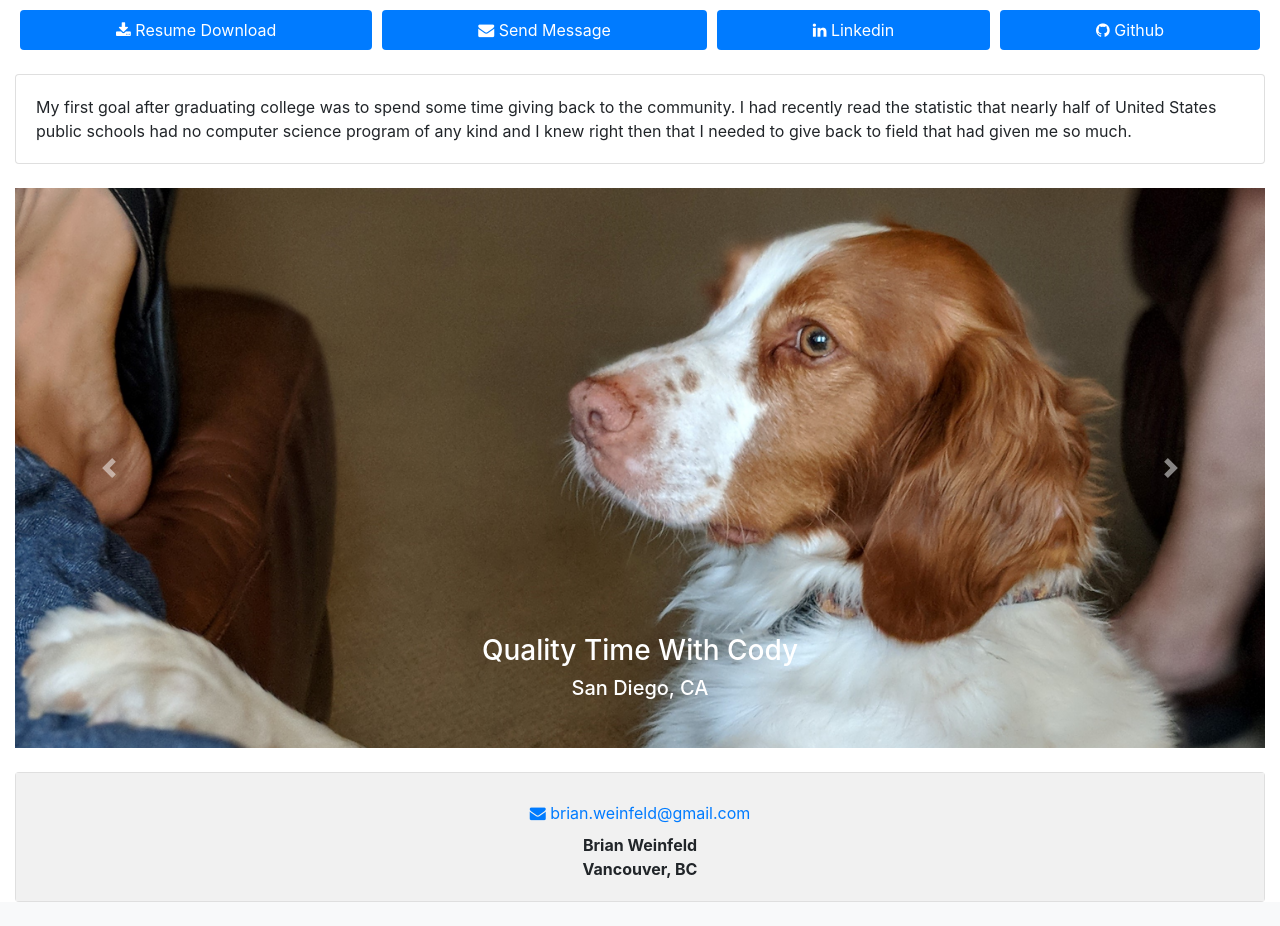
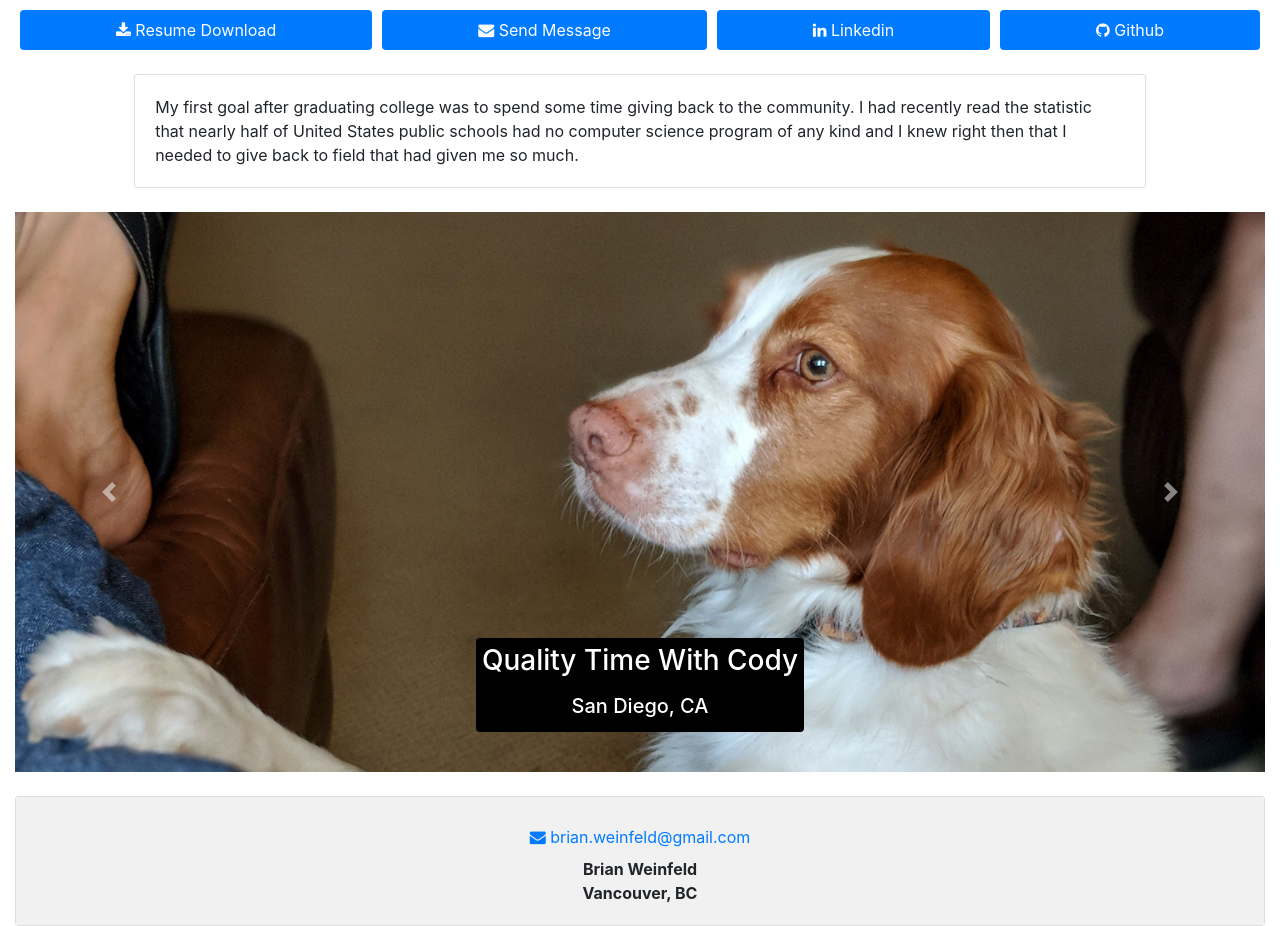
Before and after one commit to brian-w-projects/personal_website, a Flask app: page / in a window 1280 px wide. Shown: the part 72-998 px from the top of the page. Before the commit the page ends 974 px from the top, so only its background shows below. Run offline with Flask 2, Linux system fonts and the light colour scheme; some libraries are stand-ins or nearby versions.

Commit message:
cleaning up code

```diff
--- a/app/static/main/index.css
+++ b/app/static/main/index.css
@@ -75,6 +88,18 @@ footer > .card > .card-body{
     .carousel-item {
         height: 70vh;
         width: auto;
+    }
+
+    .line1{
+        font-size: 1.75rem;
+        font-weight: 500;
+        line-height: 1.2;
+    }
+
+    .line2{
+        font-size: 1.25rem;
+        font-weight: 500;
+        line-height: 1.2;
     }
 }
 
@@ -84,5 +109,8 @@ footer > .card > .card-body{
 }
 
 .dark{
-    color: black;
+    background-color: black;
+    display: inline-block;
+    padding: 5px;
 }
+/*Carousel*/
--- a/app/static/main/photos.css
+++ /dev/null
@@ -1,69 +0,0 @@
-.polaroid-images span
-{
-    background: white;
-    display: inline;
-    float: left;
-    margin: 0 15px 30px;
-    padding: 10px 10px 25px;
-    text-align: center;
-    text-decoration: none;
-    -webkit-box-shadow: 0 4px 6px rgba(0, 0, 0, .3);
-    -moz-box-shadow: 0 4px 6px rgba(0,0,0,.3);
-    box-shadow: 0 4px 6px rgba(0,0,0,.3);
-    -webkit-transition: all .15s linear;
-    -moz-transition: all .15s linear;
-    transition: all .15s linear;
-    z-index:0;
-        position:relative;
-}
-
-.polaroid-images span:after {
-    color: #333;
-    font-size: 20px;
-    content: attr(title);
-    position: relative;
-    top:15px;
-}
-
-.polaroid-images img {
-    display: block;
-    width: inherit;
-}
-
-.polaroid-images span:nth-child(2n)
-{
-    -webkit-transform: rotate(4deg);
-    -moz-transform: rotate(4deg);
-    transform: rotate(4deg);
-}
-.polaroid-images span:nth-child(3n) {
-    -webkit-transform: rotate(-24deg);
-    -moz-transform: rotate(-24deg);
-    transform: rotate(-24deg);
-}
-.polaroid-images span:nth-child(4n)
-{
-    -webkit-transform: rotate(14deg);
-    -moz-transform: rotate(14deg);
-    transform: rotate(14deg);
-}
-.polaroid-images span:nth-child(5n)
-{
-    -webkit-transform: rotate(-18deg);
-    -moz-transform: rotate(-18deg);
-    transform: rotate(-18deg);
-}
-
-.polaroid-images span:hover{
-    -webkit-transform: rotate(0deg);
-    -moz-transform: rotate(0deg);
-        transform: rotate(0deg);
-    -webkit-transform: scale(1.2);
-    -moz-transform: scale(1.2);
-        transform: scale(1.2);
-    z-index:10;
-    -webkit-box-shadow: 0 10px 20px rgba(0, 0, 0, .7);
-    -moz-box-shadow: 0 10px 20px rgba(0,0,0,.7);
-        box-shadow: 0 10px 20px rgba(0,0,0,.7);
-    cursor: default;
-}
--- a/app/templates/macros/base.html
+++ b/app/templates/macros/base.html
@@ -14,7 +14,6 @@
   <link rel="stylesheet" href="https://maxcdn.bootstrapcdn.com/bootstrap/4.0.0/css/bootstrap.min.css" integrity="sha384-Gn5384xqQ1aoWXA+058RXPxPg6fy4IWvTNh0E263XmFcJlSAwiGgFAW/dAiS6JXm" crossorigin="anonymous">
   <link href="{{ url_for('static', filename='fontawesome/css/font-awesome.css') }}" rel="stylesheet">
   <link href="{{ url_for('static', filename='main/index.css') }}" rel="stylesheet"/>
-  <link href="{{ url_for('static', filename='main/photos.css') }}" rel="stylesheet"/>
   <link href="{{ url_for('static', filename='progress/nprogress.css') }}" rel="stylesheet"/>
 </head>
 <body>
--- /dev/null
+++ b/app/templates/macros/carousel_slide.html
@@ -0,0 +1,12 @@
+{% macro slide(image1, image2, line1, line2, active) %}
+  <div class="carousel-item {{ active }}">
+    <img class="carousel-image d-none d-md-block" src="{{ url_for('static', filename=image2) }}">
+    <img class="carousel-image d-block d-md-none" src="{{ url_for('static', filename=image1) }}">
+    <div class="carousel-caption d-block">
+      <span class="card dark">
+        <p class="line1">{{ line1 }}</p>
+        <h5 class="line2">{{ line2 }}</h5>
+      </span>
+    </div>
+  </div>
+{% endmacro %}
--- a/app/templates/macros/navbar.html
+++ b/app/templates/macros/navbar.html
@@ -1,7 +1,7 @@
 {% macro build() %}
   <nav class="navbar navbar-fixed-top navbar-expand-lg navbar-light bg-light">
     <span class="navbar-brand">
-      <img src="{{ url_for('static', filename='favicon/favicon.ico') }}" width="30" height="30" id='inline' class="align-top" alt="">
+      <img src="{{ url_for('static', filename='favicon/favicon.ico') }}" width="30" height="30" class="align-top" alt="">
       Brian's Data Science Site
     </span>
     <button class="navbar-toggler" type="button" data-toggle="collapse" data-target="#navbarSupportedContent" aria-controls="navbarSupportedContent" aria-expanded="false" aria-label="Toggle navigation">
@@ -16,15 +16,6 @@
         <li class='nav-link {%  if request.path == '/certifications' %}active{% endif %}' id="certifications"><a class='nav-link' href={{ url_for('main.certifications') }}>Certifications</a></li>
         <li class='nav-link {%  if request.path == '/api1' %}active{% endif %}' id="api1"><a class='nav-link' href={{ url_for('main.api1') }}>API</a></li>
       </ul>
-    <!--
-      <form id='search-form' class="navbar-form navbar-right" role="search">
-        <div class="form-group">
-          <div class="input-group">
-            <span class="input-group-addon"><span class="glyphicon glyphicon-search"></span></span>
-            <input id='search-bar' class="form-control" placeholder="Search"/>
-          </div>
-        </div>
-      </form>-->
     </div>
   </nav>
 {% endmacro %}
--- a/app/templates/main/index.html
+++ b/app/templates/main/index.html
@@ -1,3 +1,4 @@
+{% import 'macros/carousel_slide.html' as carousel %}
 {% extends 'macros/base.html' %}
 
 {% block title %}
@@ -7,6 +8,7 @@
   <div id="page">
     {{ super() }}
     <div class="container-fluid">
+      <div class="col-12 offset-lg-1 col-lg-10 d-none d-md-block">
         <div class="card">
           <div class="card-body">
             <div class="card-text">
@@ -18,74 +20,19 @@
           </div>
         </div>
       </div>
+    </div>
     <br/>
     <div class="container-fluid">
       <div id="carousel" class="carousel slide" data-ride="carousel">
         <div class="carousel-inner">
-          <div class="carousel-item active">
-            <img class="carousel-image d-none d-md-block" src="{{ url_for('static', filename='images/1_2.jpg') }}" alt="First slide">
-            <img class="carousel-image d-block d-md-none" src="{{ url_for('static', filename='images/1.jpg') }}" alt="First slide">
-            <div class="carousel-caption d-block">
-              <h3>Quality Time With Cody</h3>
-              <h5>San Diego, CA</h5>
-            </div>
-          </div>
-          <div class="carousel-item">
-            <img class="carousel-image d-none d-md-block" src="{{ url_for('static', filename='images/2_1.jpg') }}" alt="Second slide">
-            <img class="carousel-image d-block d-md-none" src="{{ url_for('static', filename='images/2.jpg') }}" alt="Second slide">
-            <div class="carousel-caption d-block">
-              <h3 class="dark">Learning To Surf</h3>
-              <h5 class="dark">La Jolla, CA</h5>
-             </div>
-          </div>
-          <div class="carousel-item">
-            <img class="carousel-image d-none d-md-block" src="{{ url_for('static', filename='images/3_1.jpg') }}" alt="Third slide">
-            <img class="carousel-image d-block d-md-none" src="{{ url_for('static', filename='images/3.jpg') }}" alt="Third slide">
-            <div class="carousel-caption d-block">
-              <h3>Building My Computer</h3>
-              <h5>Denville, NJ</h5>
-            </div>
-          </div>
-          <div class="carousel-item">
-            <img class="carousel-image d-none d-md-block" src="{{ url_for('static', filename='images/4_1.jpg') }}" alt="Fourth slide">
-            <img class="carousel-image d-block d-md-none" src="{{ url_for('static', filename='images/4.jpg') }}" alt="Fourth slide">
-            <div class="carousel-caption d-block">
-              <h3 class="dark">Comiccon</h3>
-              <h5 class="dark">San Diego, CA</h5>
-            </div>
-          </div>
-          <div class="carousel-item">
-            <img class="carousel-image d-none d-md-block" src="{{ url_for('static', filename='images/5_1.jpg') }}" alt="Fifth slide">
-            <img class="carousel-image d-block d-md-none" src="{{ url_for('static', filename='images/5.jpg') }}" alt="Fifth slide">
-            <div class="carousel-caption d-block">
-              <h3>Scuba Diving</h3>
-              <h5>Turks and Caicos</h5>
-            </div>
-          </div>
-          <div class="carousel-item">
-            <img class="carousel-image d-none d-lg-block d-xl-block" src="{{ url_for('static', filename='images/6_1.jpg') }}" alt="Sixth slide">
-            <img class="carousel-image d-block d-lg-none" src="{{ url_for('static', filename='images/6.jpg') }}" alt="Sixth slide">
-            <div class="carousel-caption d-block">
-              <h3>Fushimi Inari Shrine</h3>
-              <h5>Kyoto, Japan</h5>
-            </div>
-          </div>
-          <div class="carousel-item">
-            <img class="carousel-image d-none d-lg-block d-xl-block" src="{{ url_for('static', filename='images/7_1.jpg') }}" alt="Seventh slide">
-            <img class="carousel-image d-block d-lg-none" src="{{ url_for('static', filename='images/7.jpg') }}" alt="Seventh slide">
-            <div class="carousel-caption d-block">
-              <h3>Bungee Jumping</h3>
-              <h5>Los Angeles, CA</h5>
-            </div>
-          </div>
-          <div class="carousel-item">
-            <img class="carousel-image d-none d-lg-block d-xl-block" src="{{ url_for('static', filename='images/8_1.jpg') }}" alt="Eighth slide">
-            <img class="carousel-image d-block d-lg-none" src="{{ url_for('static', filename='images/8.jpg') }}" alt="Eighth slide">
-            <div class="carousel-caption d-block">
-              <h3>Landing In Hawaii</h3>
-              <h5>Kauai, HW</h5>
-            </div>
-          </div>
+          {{ carousel.slide('images/1.jpg', 'images/1_1.jpg', 'Quality Time With Cody', 'San Diego, CA', 'active')}}
+          {{ carousel.slide('images/2.jpg', 'images/2_1.jpg', 'Learning To Surf', 'La Jolla, CA', '')}}
+          {{ carousel.slide('images/3.jpg', 'images/3_1.jpg', 'Building My Computer', 'Denville, NJ', '')}}
+          {{ carousel.slide('images/4.jpg', 'images/4_1.jpg', 'Comiccon', 'San Diego, CA', '')}}
+          {{ carousel.slide('images/5.jpg', 'images/5_1.jpg', 'Scuba Diving', 'Turks and Caicos', '')}}
+          {{ carousel.slide('images/6.jpg', 'images/6_1.jpg', 'Fushimi Inari Shrine', 'Kyoto, Japan', '')}}
+          {{ carousel.slide('images/7.jpg', 'images/7_1.jpg', 'Bungee Jumping', 'Los Angeles, CA', '')}}
+          {{ carousel.slide('images/8.jpg', 'images/8_1.jpg', 'Landing In Hawaii', 'Kauai, HW', '')}}
         </div>
         <a class="carousel-control-prev stay" href="#carousel" role="button" data-slide="prev">
           <span class="carousel-control-prev-icon" aria-hidden="true"></span>
@@ -97,5 +44,20 @@
         </a>
       </div>
     </div>
+    <div class="container-fluid">
+      <div class="col-12 d-block d-md-none">
+        <br/>
+        <div class="card">
+          <div class="card-body">
+            <div class="card-text">
+              My first goal after graduating college was to spend some time giving back to the community.
+              I had recently read the statistic that nearly half of United States public schools had no computer
+              science program of any kind and I knew right then that I needed to give back to field that had given
+              me so much.
+            </div>
+          </div>
+        </div>
+      </div>
+    </div>
   </div>
 {% endblock %}
```
Also changed, not shown: other parts of app/static/main/index.css (+42 -29 lines), app/static/images/1_1.jpg (renamed from app/static/images/1_2.jpg). Lines whose indentation alone changed are shown as unchanged.
